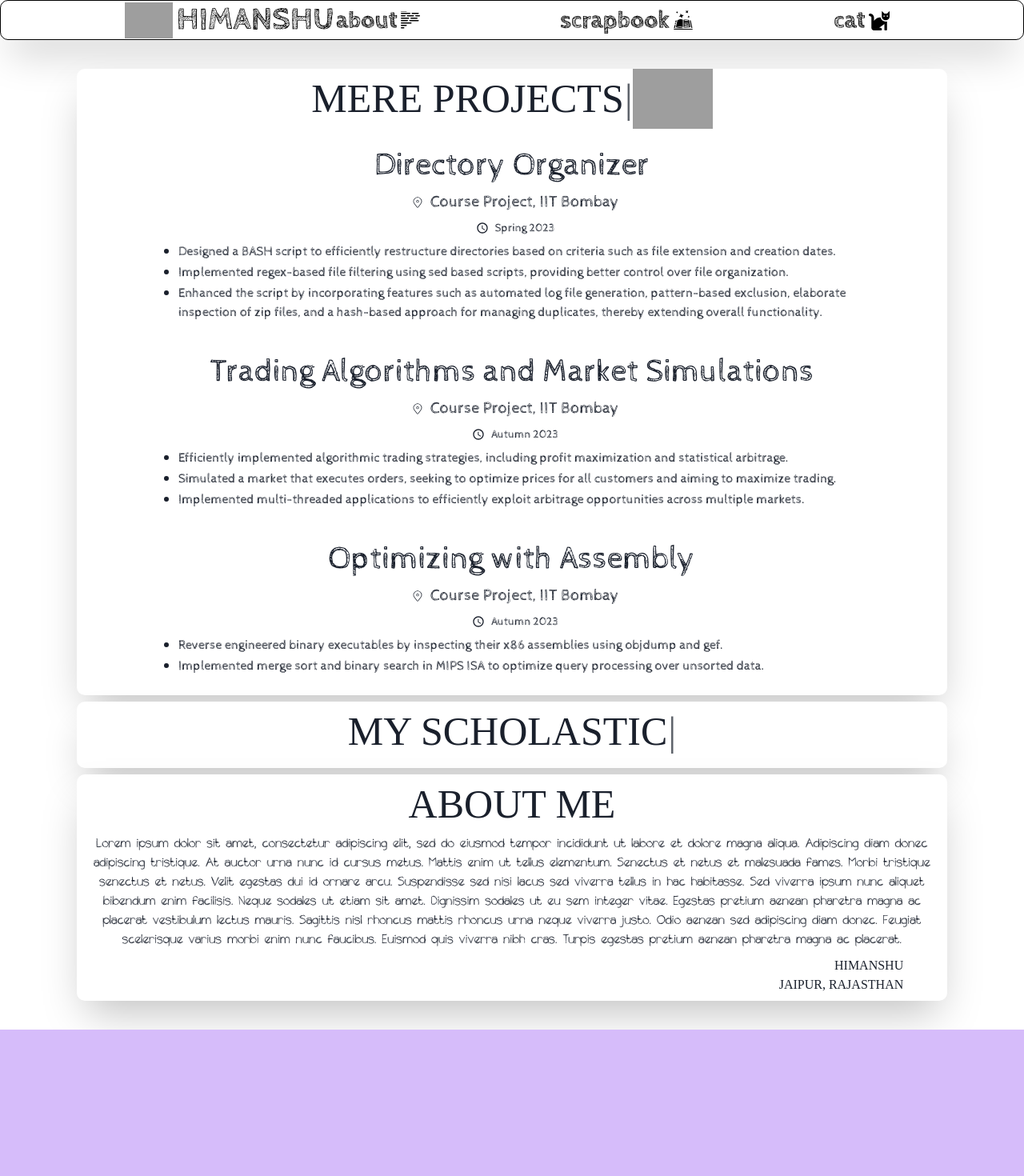
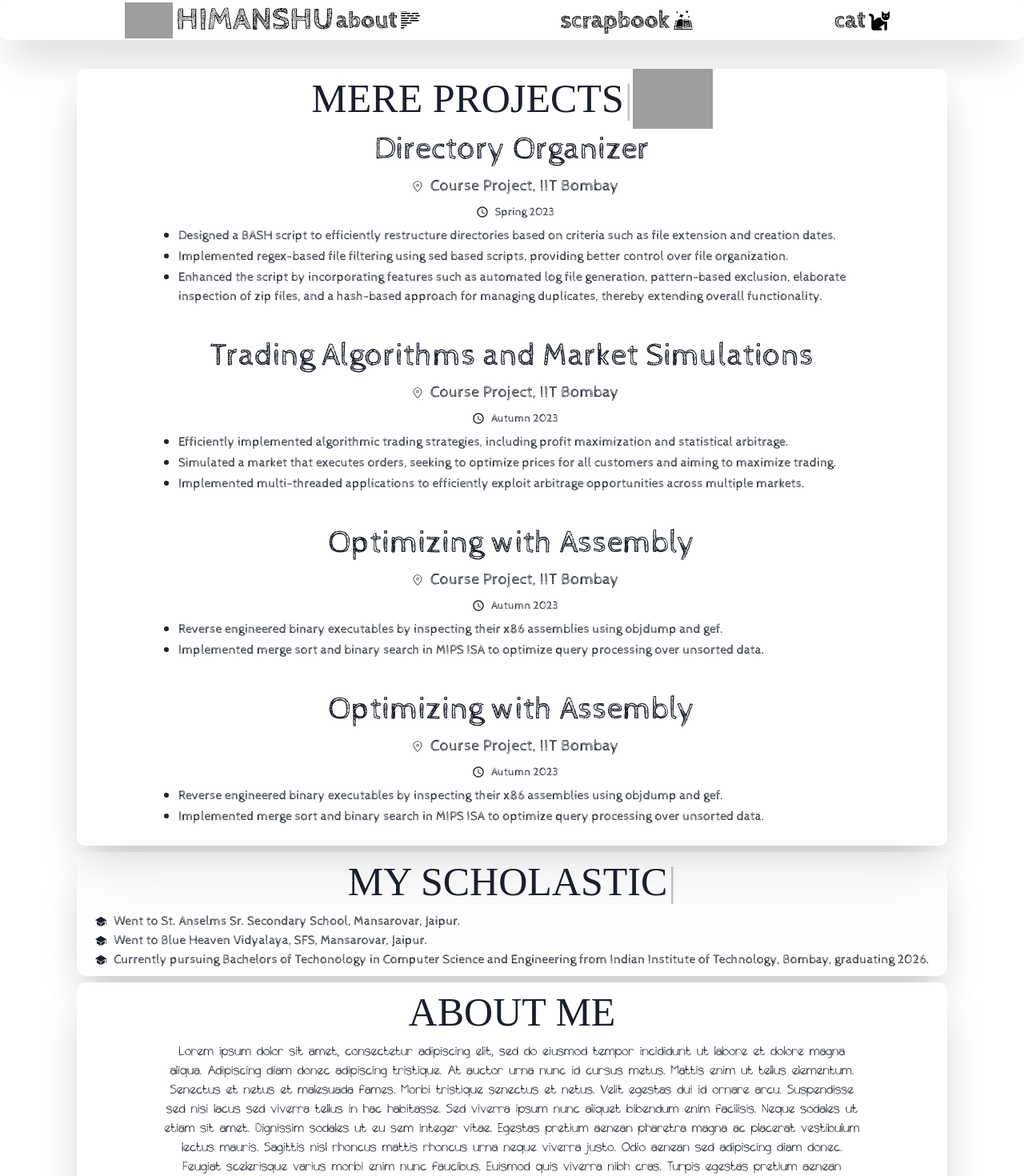
Before and after one commit to hotramen-hellfire/scaling-octo-guacamole, a Next.js app in the folder octo/: page / in a window 1280 px wide. Shown: the top 1470 px of the page at 80% size. Before the commit the page ends 1287 px from the top, so only its background shows below. Built offline with nearby package versions, Linux system fonts and the light colour scheme; grey boxes are pictures that could not be loaded; a web font is replaced by a local one.

Commit message:
completed scholastics. . .

```diff
--- a/octo/data.tsx
+++ b/octo/data.tsx
@@ -33,5 +33,17 @@ export const dataProjects: project[] = [{
         'Implemented merge sort and binary search in MIPS ISA to optimize query processing over unsorted data.'
     ]
 },
-
+{
+    title: 'Optimizing with Assembly',
+    location: 'Course Project, IIT Bombay',
+    time: "Autumn 2023",
+    content: [
+        'Reverse engineered binary executables by inspecting their x86 assemblies using objdump and gef.',
+        'Implemented merge sort and binary search in MIPS ISA to optimize query processing over unsorted data.'
+    ]
+},]
+export const dataScholastics: string[] = [
+    'Went to St. Anselms Sr. Secondary School, Mansarovar, Jaipur.',
+    'Went to Blue Heaven Vidyalaya, SFS, Mansarovar, Jaipur.',
+    'Currently pursuing Bachelors of Techonology in Computer Science and Engineering from Indian Institute of Technology, Bombay, graduating 2026.'
 ]
--- a/octo/src/components/About/Abouts.tsx
+++ b/octo/src/components/About/Abouts.tsx
@@ -56,7 +56,7 @@ const Abouts: React.FC<AboutsProps> = () => {
                     />
                 </Flex>
                 <Text
-                    width={'80 %'}
+                    width={'80%'}
                     textAlign={'center'}
                     fontFamily={'Unseen'}
                     mr={1}
--- a/octo/src/components/Projects/Projects.tsx
+++ b/octo/src/components/Projects/Projects.tsx
@@ -70,7 +70,15 @@ const Projects: React.FC<ProjectsProps> = () => {
                         src='https://media4.giphy.com/media/wKFY1XaNEainm/giphy.gif?cid=ecf05e47bxwpl5g9xoj9umq4byxk1esat0uxazmos27udr2j&ep=v1_gifs_search&rid=giphy.gif&ct=g'
                     />
                 </Flex>
-                {dataProjects.map(item => <ProjectItem title={item.title} location={item.location} time={item.time} content={item.content} />)}
+                <Flex
+                    flexDirection={'column'}
+                    width={'100%'}
+                    mt={-5}
+                    justify={'center'}
+                    align={'center'}
+                >
+                    {dataProjects.map(item => <ProjectItem title={item.title} location={item.location} time={item.time} content={item.content} />)}
+                </Flex>
             </Flex>
             {/* <iframe width="100%" height="166" scrolling={"no"} frameBorder={"no}" allow="autoplay" src="https://w.soundcloud.com/player/?url=https%3A//api.soundcloud.com/tracks/1099434685&color=%23ff5500&auto_play=false&hide_related=false&show_comments=true&show_user=true&show_reposts=false&show_teaser=true"></iframe><div style="font-size: 10px; color: #cccccc;line-break: anywhere;word-break: normal;overflow: hidden;white-space: nowrap;text-overflow: ellipsis; font-family: Interstate,Lucida Grande,Lucida Sans Unicode,Lucida Sans,Garuda,Verdana,Tahoma,sans-serif;font-weight: 100;"><a href="https://soundcloud.com/hiphop-center-promo" title="𝓗𝓲𝓹-𝓗𝓸𝓹 𝓒𝓮𝓷𝓽𝓮𝓻" target="_blank" style="color: #cccccc; text-decoration: none;">𝓗𝓲𝓹-𝓗𝓸𝓹 𝓒𝓮𝓷𝓽𝓮𝓻</a> · <a href="https://soundcloud.com/hiphop-center-promo/2pac-pop-smoke-write-this-down-ft-biggie-dmx-eazy-e-ice-cube-dr-dre-nwa-nipsey-snoop-dogg" title="2Pac, Pop Smoke - Write This Down ft. Biggie, DMX, Eazy E, Ice Cube, Dr Dre, NWA, Nipsey, Snoop Dogg" target="_blank" style="color: #cccccc; text-decoration: none;">2Pac, Pop Smoke - Write This Down ft. Biggie, DMX, Eazy E, Ice Cube, Dr Dre, NWA, Nipsey, Snoop Dogg</a></div> */}
         </>
--- a/octo/src/components/School/School.tsx
+++ b/octo/src/components/School/School.tsx
@@ -1,7 +1,8 @@
-import { Flex, Text } from '@chakra-ui/react';
+import { Flex, List, ListIcon, ListItem, Text } from '@chakra-ui/react';
 import React, { useState } from 'react';
+import { IoIosSchool } from "react-icons/io";
 import Typewriter from 'typewriter-effect';
-import { dataAboutText } from '../../../data';
+import { dataAboutText, dataScholastics } from '../../../data';
 type SchoolProps = {
 
 };
@@ -14,7 +15,7 @@ const School: React.FC<SchoolProps> = () => {
                 width={'90%'}
                 zIndex={3}
                 borderRadius={10}
-                background={'white'}
+                backdropFilter={'blur(40px)'}
                 align={'center'}
                 flexDirection={'column'}
                 display={dataAboutText ? 'flex' : 'none'}
@@ -61,6 +62,21 @@ const School: React.FC<SchoolProps> = () => {
                         />
                     </Flex>
                 </Flex>
+                <List
+                    fontFamily={'CabinSketch'}
+                >
+                    {dataScholastics.map(citem => (
+                        <ListItem>
+                            <Flex
+                                width={'100%'}
+                                justify={'left'}
+                                align={'center'}
+                            >
+                                <ListIcon as={IoIosSchool} />
+                                {citem}
+                            </Flex>
+                        </ListItem>))}
+                </List>
             </Flex>
         </>
     )
--- a/octo/src/components/navbar/Navbar.tsx
+++ b/octo/src/components/navbar/Navbar.tsx
@@ -15,7 +15,7 @@ const Navbar: React.FC<NavbarProps> = () => {
             <Flex
                 zIndex={2}
                 backdropFilter={'blur(40px)'}
-                border="1px solid black"
+                // border="1px solid black"
                 height="50px"
                 overflow={"visible"}
                 justify={'space-evenly'}
```
